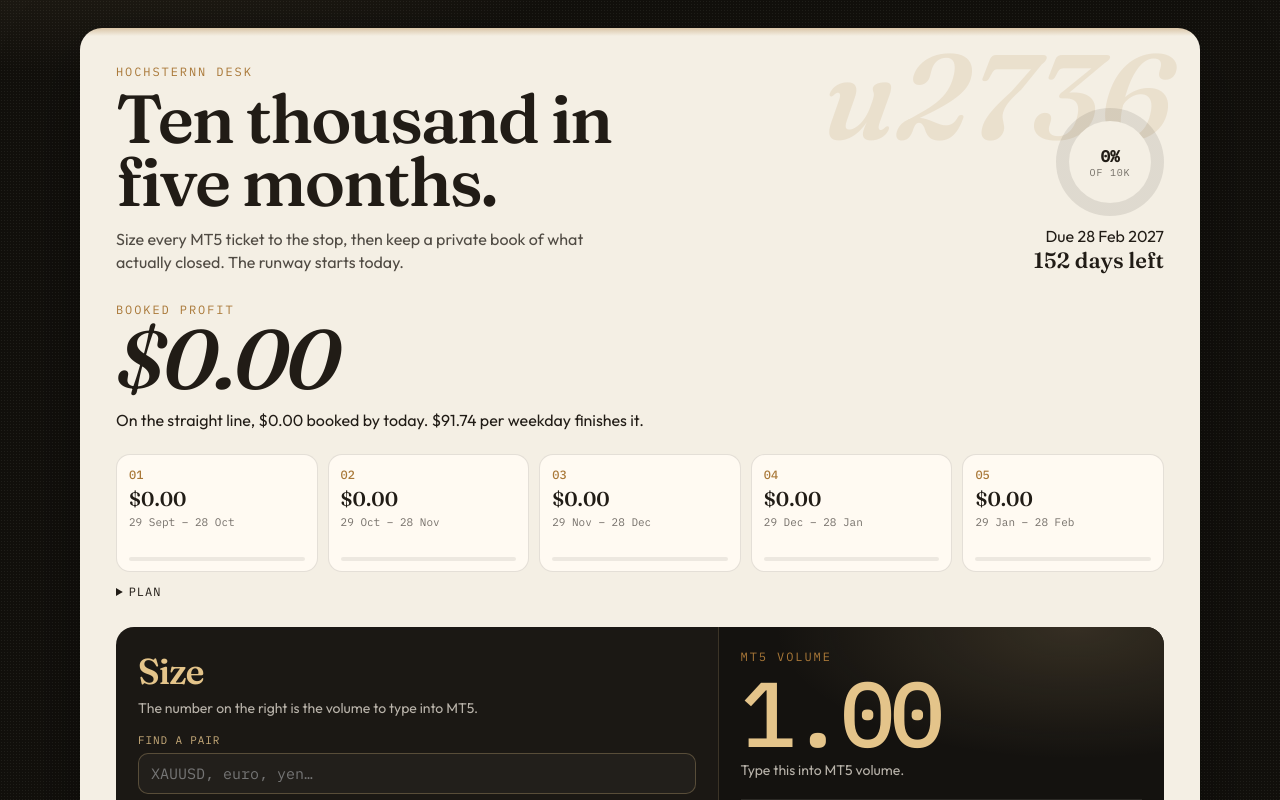
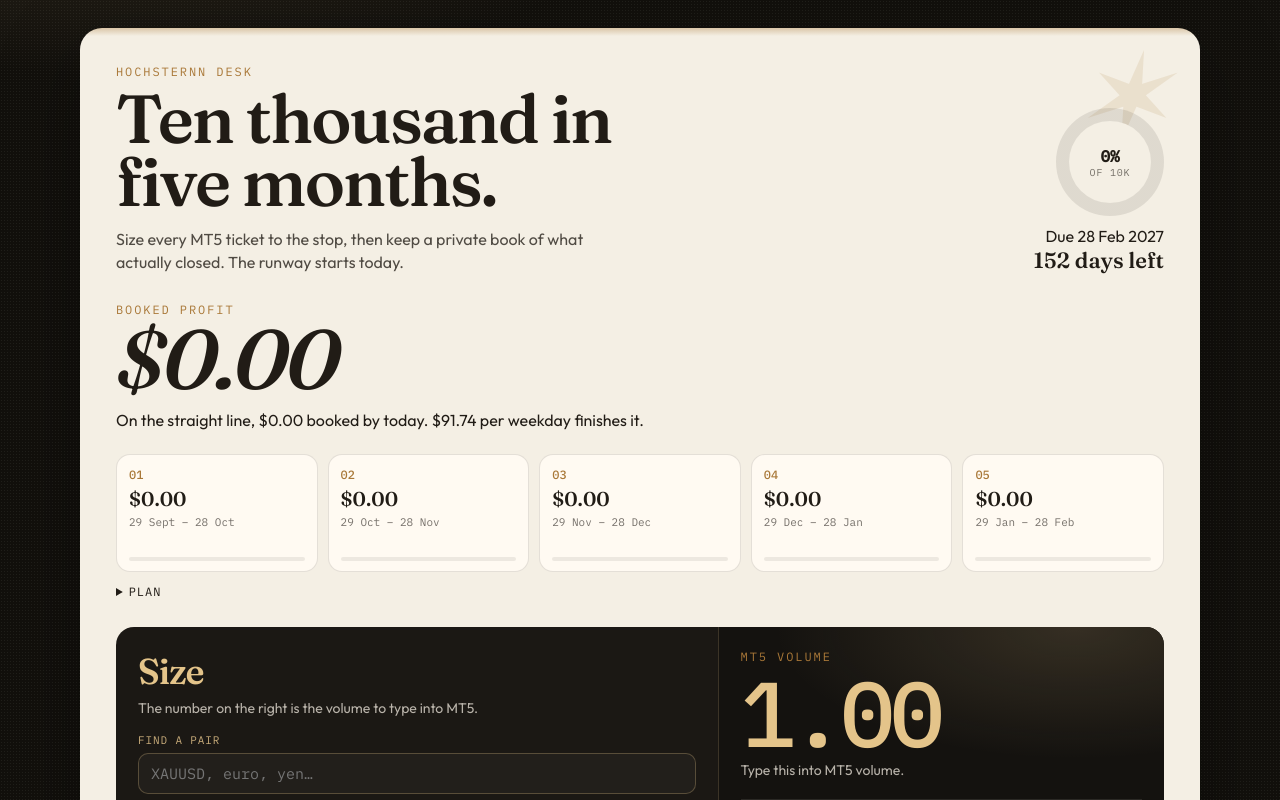
Before and after one commit to kiranpaswan/aurum-desk, a website with bundled scripts: page index.html in a window 1280 px wide. Shown: the top 800 px of the page. Built offline with nearby package versions, Linux system fonts and the light colour scheme; no server answers.

Commit message:
Use a real star for the Hochsternn mark.

```diff
--- a/styles.css
+++ b/styles.css
@@ -50,7 +50,7 @@ body {
 }
 
 .sheet::before {
-  content: "\u2736";
+  content: "✶";
   position: absolute;
   right: 28px;
   top: 8px;
```
